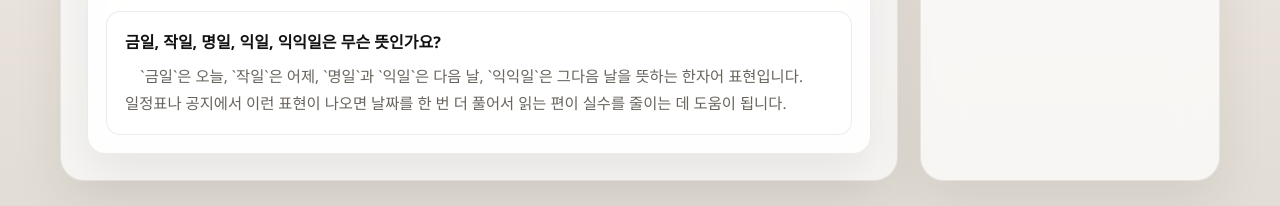
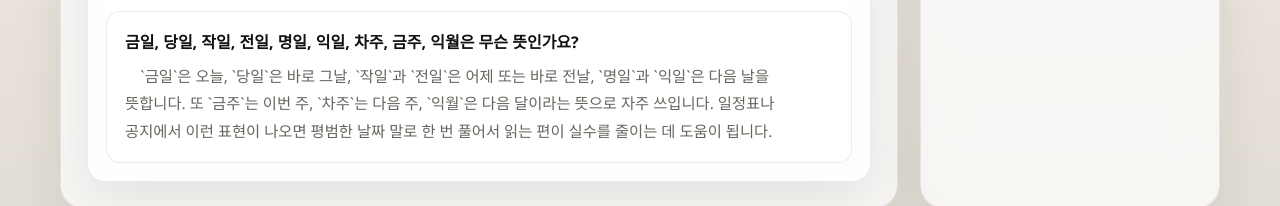
Before and after one commit to junsu2313/Calculate_Service, a website: page calculators/date-calendar/index.html in a window 1280 px wide. Shown: the part 1379-1585 px from the top of the page. Drawn offline with Linux system fonts and the light colour scheme; a web font is replaced by a local one.

Commit message:
Expand date term guidance

```diff
--- a/calculators/date-calendar/index.html
+++ b/calculators/date-calendar/index.html
@@ -98,8 +98,8 @@
                 <p>음력은 그대로 두면 계절과 점점 어긋날 수 있어서, 어떤 해에는 한 달을 더 넣어 맞춥니다. 달력에 `윤`이 붙어 보이면 같은 숫자 월이 한 번 더 들어간 달이라고 이해하면 됩니다.</p>
               </article>
               <article>
-                <strong>금일, 작일, 명일, 익일, 익익일은 무슨 뜻인가요?</strong>
-                <p>`금일`은 오늘, `작일`은 어제, `명일`과 `익일`은 다음 날, `익익일`은 그다음 날을 뜻하는 한자어 표현입니다. 일정표나 공지에서 이런 표현이 나오면 날짜를 한 번 더 풀어서 읽는 편이 실수를 줄이는 데 도움이 됩니다.</p>
+                <strong>금일, 당일, 작일, 전일, 명일, 익일, 차주, 금주, 익월은 무슨 뜻인가요?</strong>
+                <p>`금일`은 오늘, `당일`은 바로 그날, `작일`과 `전일`은 어제 또는 바로 전날, `명일`과 `익일`은 다음 날을 뜻합니다. 또 `금주`는 이번 주, `차주`는 다음 주, `익월`은 다음 달이라는 뜻으로 자주 쓰입니다. 일정표나 공지에서 이런 표현이 나오면 평범한 날짜 말로 한 번 풀어서 읽는 편이 실수를 줄이는 데 도움이 됩니다.</p>
               </article>
             </div>
           </details>
```
